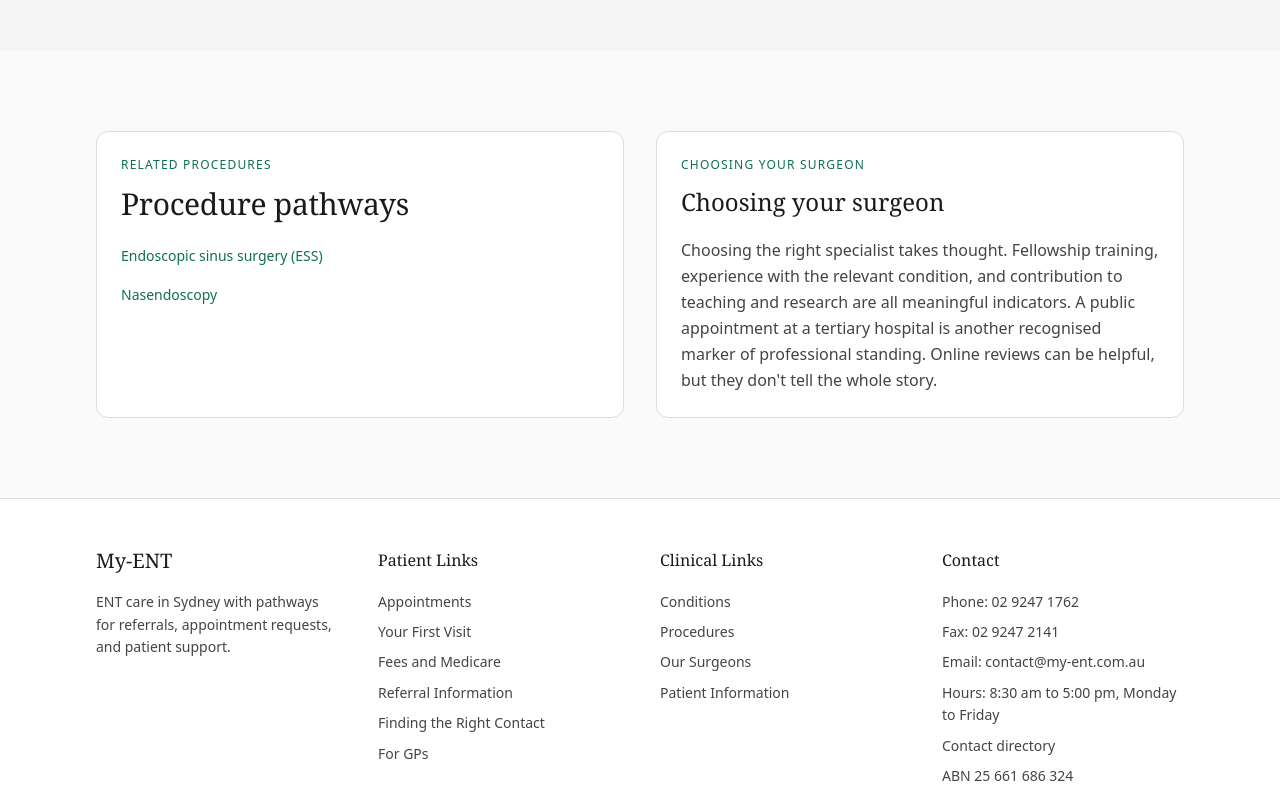
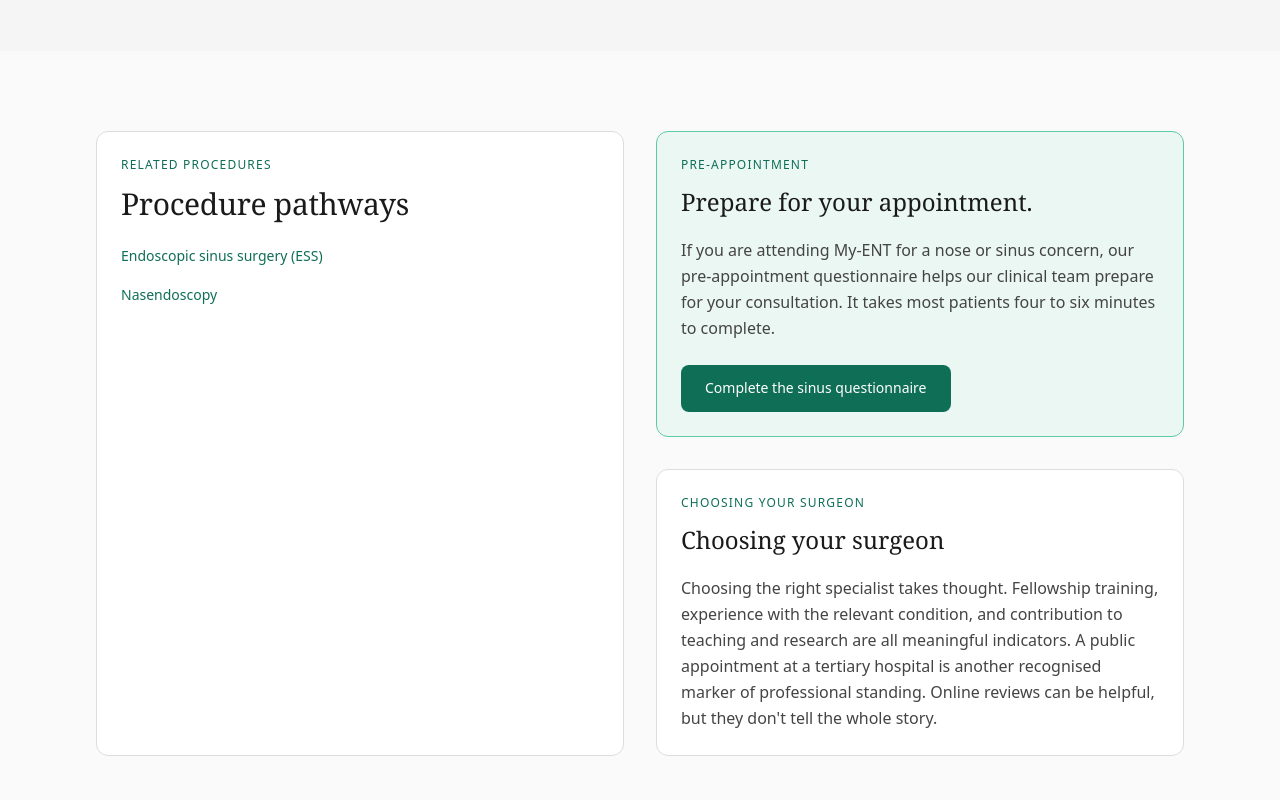
Before and after one commit to Mildmilo/my-ent, a Next.js app: page /conditions/nasal-polyps in a window 1280 px wide. Shown: the part 2060-2860 px from the top of the page. Built offline with nearby package versions, Linux system fonts and the light colour scheme.

Commit message:
Link sinus questionnaire from rhinology condition pages and Your First Visit page

```diff
--- a/src/app/appointments/your-first-visit/page.tsx
+++ b/src/app/appointments/your-first-visit/page.tsx
@@ -146,7 +146,23 @@ export default function YourFirstVisitPage() {
             </div>
           </div>
 
-          <aside className="myent-card h-fit">
+          <aside className="flex h-fit flex-col gap-6">
+            <article className="myent-card border border-teal-200 bg-teal-50/60">
+              <p className="myent-eyebrow">Pre-appointment</p>
+              <h2 className="mt-3 text-3xl leading-tight">Nose or sinus concern?</h2>
+              <p className="mt-4 text-base leading-relaxed text-neutral-500">
+                If you are attending My-ENT for a nose or sinus concern, our pre-appointment
+                questionnaire helps our clinical team prepare for your consultation. It takes most
+                patients four to six minutes to complete.
+              </p>
+              <div className="mt-6">
+                <Link className="myent-btn-primary w-fit" href="/appointments/sinus-assessment">
+                  Complete the sinus questionnaire
+                </Link>
+              </div>
+            </article>
+
+            <article className="myent-card">
               <p className="myent-eyebrow">Need help now?</p>
               <h2 className="mt-3 text-3xl leading-tight">Reception support and urgent pathway</h2>
               <p className="mt-4 text-base leading-relaxed text-neutral-500">
@@ -165,6 +181,7 @@ export default function YourFirstVisitPage() {
                   Fees and Medicare
                 </Link>
               </div>
+            </article>
           </aside>
         </div>
       </section>
--- a/src/app/conditions/blocked-nose/page.tsx
+++ b/src/app/conditions/blocked-nose/page.tsx
@@ -44,6 +44,7 @@ export default function BlockedNosePage() {
       causesCitation="Fokkens WJ et al. EPOS 2020. Rhinology. 2020;58(Suppl S29):1-464."
       whenToSeekHelp="Arrange specialist review if nasal blockage is affecting sleep, breathing comfortably during daily activities, or has been persistent for several weeks without a clear cause. A nasendoscopy can usually identify the cause during a single clinic visit and guide management from there."
       treatmentOverview="Treatment is directed at the underlying cause. Many patients respond well to medical management, including nasal sprays and allergy care. Where a structural cause such as a deviated septum or enlarged turbinates is identified, septoplasty or turbinate reduction may be discussed after conservative measures. Nasal polyps, where present, are assessed and treated as a separate condition."
+      sinusQuestionnaireCalloutHeading="Prepare for your appointment."
       relatedProcedures={[
         {
           title: 'Septoplasty and turbinate reduction',
--- a/src/app/conditions/hayfever-allergic-rhinitis/page.tsx
+++ b/src/app/conditions/hayfever-allergic-rhinitis/page.tsx
@@ -43,6 +43,7 @@ export default function HayfeverAllergicRhinitisPage() {
       causesCitation="Bousquet J et al. ARIA 2019 update. J Allergy Clin Immunol. 2019;144(5):1308-1316. Fokkens WJ et al. EPOS 2020. Rhinology. 2020;58(Suppl S29):1-464."
       whenToSeekHelp="Arrange specialist review when allergy symptoms are disrupting sleep, work, or daily activity, or when they have not responded adequately to antihistamines and nasal sprays available over the counter. ENT review is also helpful when it is unclear whether symptoms are primarily allergic or have a structural contributor such as a deviated septum."
       treatmentOverview="Management typically begins with identifying triggers, structured nasal care, and medical therapy. Where a structural contributor such as enlarged turbinates is present, addressing it can improve the response to allergy treatment. Immunotherapy referral may be considered in appropriate cases following specialist assessment."
+      sinusQuestionnaireCalloutHeading="Prepare for your appointment."
       relatedProcedures={[
         {
           title: 'Nasendoscopy',
--- a/src/app/conditions/nasal-polyps/page.tsx
+++ b/src/app/conditions/nasal-polyps/page.tsx
@@ -43,6 +43,7 @@ export default function NasalPolypsPage() {
       causesCitation="Fokkens WJ et al. EPOS 2020. Rhinology. 2020;58(Suppl S29):1-464."
       whenToSeekHelp="Seek specialist review when blockage and smell loss are ongoing, when symptoms continue despite GP treatment, or when symptoms repeatedly return. Assessment can clarify whether polyps are present and whether further medical therapy, endoscopic assessment, or surgical discussion is appropriate."
       treatmentOverview="Treatment usually starts with medical management to reduce inflammation and improve nasal airflow. Endoscopic assessment may be used to map disease extent. For selected patients with persistent symptoms or recurrent obstruction, endoscopic sinus surgery (ESS) can be discussed as one part of long-term care planning."
+      sinusQuestionnaireCalloutHeading="Prepare for your appointment."
       relatedProcedures={[
         {
           title: 'Endoscopic sinus surgery (ESS)',
--- a/src/app/conditions/post-nasal-drip/page.tsx
+++ b/src/app/conditions/post-nasal-drip/page.tsx
@@ -44,6 +44,7 @@ export default function PostNasalDripPage() {
       causesCitation="Fokkens WJ et al. EPOS 2020. Rhinology. 2020;58(Suppl S29):1-464."
       whenToSeekHelp="Arrange specialist review when throat clearing or post-nasal drip is persistent, when it has not responded to allergy or reflux management, or when associated symptoms such as nasal blockage, facial pressure, or a change in voice are present. A nasendoscopy can assess the nasal cavity, post-nasal space, and larynx in a single clinic visit."
       treatmentOverview="Management depends on identifying the primary contributing cause. Where sinusitis or rhinitis is present, treatment is directed at reducing nasal inflammation and improving mucus clearance. Where laryngopharyngeal reflux (silent reflux) is suspected, this is addressed alongside nasal care. In patients with a mixed picture, both contributors are assessed and treated in sequence or simultaneously as appropriate."
+      sinusQuestionnaireCalloutHeading="Prepare for your appointment."
       relatedProcedures={[
         {
           title: 'Nasendoscopy',
--- a/src/app/conditions/sinusitis/page.tsx
+++ b/src/app/conditions/sinusitis/page.tsx
@@ -43,6 +43,7 @@ export default function SinusitisPage() {
       causesCitation="Fokkens WJ et al. European Position Paper on Rhinosinusitis and Nasal Polyps (EPOS) 2020. Rhinology. 2020;58(Suppl S29):1-464."
       whenToSeekHelp="Arrange specialist review if symptoms continue beyond several weeks, keep recurring, or are affecting sleep, school, work, or day-to-day function. Prompt review is also important when symptoms are severe, one-sided, or not improving with GP-led treatment."
       treatmentOverview="Treatment is tailored to the symptom pattern and likely cause. Many patients begin with medical treatment and nasal care plans, with imaging or endoscopic assessment when needed. For selected patients with persistent disease, endoscopic sinus surgery (ESS) may be discussed as part of a broader management pathway."
+      sinusQuestionnaireCalloutHeading="Prepare for your appointment."
       relatedProcedures={[
         {
           title: 'Endoscopic sinus surgery (ESS)',
--- a/src/components/templates/ConditionPageTemplate.tsx
+++ b/src/components/templates/ConditionPageTemplate.tsx
@@ -17,6 +17,7 @@ interface ConditionPageTemplateProps {
   whenToSeekHelp: string
   treatmentOverview: string
   relatedProcedures: RelatedLink[]
+  sinusQuestionnaireCalloutHeading?: string
 }
 
 // DO NOT list individual surgeons on condition pages - see CLAUDE.md Section 2 for rationale.
@@ -34,6 +35,7 @@ export function ConditionPageTemplate({
   whenToSeekHelp,
   treatmentOverview,
   relatedProcedures,
+  sinusQuestionnaireCalloutHeading,
 }: ConditionPageTemplateProps) {
   return (
     <>
@@ -127,11 +129,29 @@ export function ConditionPageTemplate({
             </ul>
           </article>
 
-          <article className="myent-card">
-            <p className="myent-eyebrow">Choosing your surgeon</p>
-            <h2 className="mt-3 font-serif text-2xl text-neutral-800">Choosing your surgeon</h2>
-            <p className="mt-5 text-base leading-relaxed text-neutral-600">{choosingYourSurgeonStatement}</p>
-          </article>
+          <div className="space-y-8">
+            {sinusQuestionnaireCalloutHeading ? (
+              <article className="myent-card border border-teal-200 bg-teal-50/60">
+                <p className="myent-eyebrow">Pre-appointment</p>
+                <h2 className="mt-3 font-serif text-2xl text-neutral-800">{sinusQuestionnaireCalloutHeading}</h2>
+                <p className="mt-5 text-base leading-relaxed text-neutral-600">
+                  If you are attending My-ENT for a nose or sinus concern, our pre-appointment questionnaire helps our
+                  clinical team prepare for your consultation. It takes most patients four to six minutes to complete.
+                </p>
+                <div className="mt-6">
+                  <a className="myent-btn-primary" href="/appointments/sinus-assessment">
+                    Complete the sinus questionnaire
+                  </a>
+                </div>
+              </article>
+            ) : null}
+
+            <article className="myent-card">
+              <p className="myent-eyebrow">Choosing your surgeon</p>
+              <h2 className="mt-3 font-serif text-2xl text-neutral-800">Choosing your surgeon</h2>
+              <p className="mt-5 text-base leading-relaxed text-neutral-600">{choosingYourSurgeonStatement}</p>
+            </article>
+          </div>
         </div>
       </section>
     </>
```
Also changed, not shown: 1 other file (tests, documents, lock files or other folders). Lines whose indentation alone changed are shown as unchanged.
